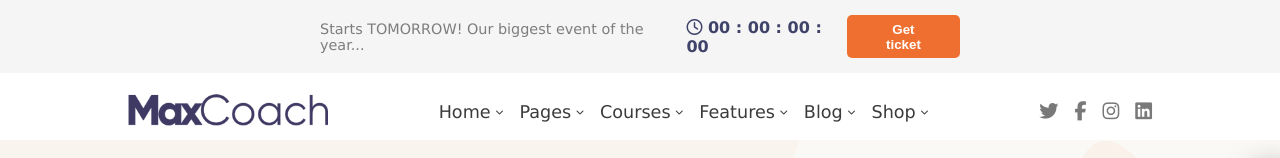
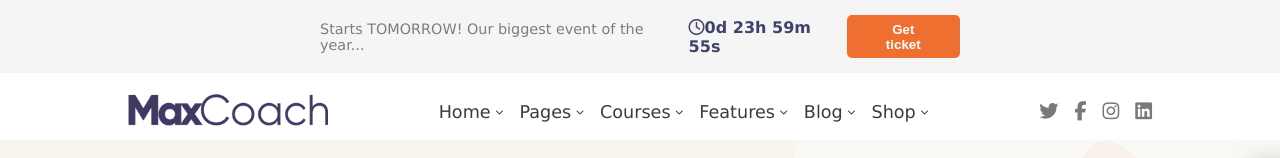
Before and after one commit to MarcoGranata9/proj-html-vuejs, a Vue app: page / in a window 1280 px wide. Shown: the top 158 px of the page. Built offline with nearby package versions, Linux system fonts and the light colour scheme.

Commit message:
add: readme

```diff
--- a/index.html
+++ b/index.html
@@ -2,7 +2,7 @@
 <html lang="en">
   <head>
     <meta charset="UTF-8" />
-    <link rel="icon" type="image/svg+xml" href="/public/favicon-180x180.png"/>
+    <link rel="icon" type="image/svg+xml" href="/favicon-180x180.png"/>
     <meta name="viewport" content="width=device-width, initial-scale=1.0" />
     <title>Vite + Vue</title>
   </head>
--- a/package.json
+++ b/package.json
@@ -11,9 +11,12 @@
   "dependencies": {
     "@fontsource-variable/dancing-script": "^5.0.15",
     "@fortawesome/fontawesome-free": "^6.5.1",
-    "vue": "^3.3.8"
+    "luxon": "^3.4.4",
+    "vue": "^3.3.8",
+    "vue-luxon": "^0.10.0"
   },
   "devDependencies": {
+    "@types/luxon": "^3.4.2",
     "@vitejs/plugin-vue": "^4.5.0",
     "sass": "^1.69.5",
     "vite": "^5.0.0"
--- a/src/components/HeaderTimer.vue
+++ b/src/components/HeaderTimer.vue
@@ -1,6 +1,31 @@
 <script>
 export default {
+    data() {
+        return {
+            countdown: null
+        }
+    },
+    methods: {
+        countdownfun() {
+            let countDownDate = new Date(new Date().getTime() + 86400000).getTime();
+            this.countdown = setInterval(function(){
+                let now = new Date().getTime();
+                let difference = countDownDate - now;
+                let days = Math.floor(difference / (1000 * 60 * 60 * 24));
+                let hours = Math.floor((difference % (1000 * 60 * 60 * 24)) / (1000 * 60 * 60));
+                let minutes = Math.floor((difference % (1000 * 60 * 60)) / (1000 * 60));
+                let seconds = Math.floor((difference % (1000 * 60)) / 1000);
 
+                document.getElementById("counter").innerHTML = days + "d " + hours + "h "
+                + minutes + "m " + seconds + "s ";
+
+                if (difference < 0) {
+                    clearInterval(this.countdown);
+                    document.getElementById("counter").innerHTML = "Countdown finito";
+                }
+            }, 1000)
+        }
+    }
 }
 </script>
 
@@ -9,7 +34,7 @@ export default {
         <div class="container">
             <div class="timer-wrapper">
                 <p>Starts TOMORROW! Our biggest event of the year...</p>
-                <div class="timer"><i class="fa-regular fa-clock"></i> 00 : 00 : 00 : 00</div>
+                <div class="timer"><i class="fa-regular fa-clock"></i><span id="counter">{{ countdownfun() }}</span></div>
                 <button class="btn">Get ticket</button>
             </div>
         </div>
@@ -19,23 +44,27 @@ export default {
 <style lang="scss" scoped>
 @use "../style/partials/mixin" as *;
 @use "../style/partials/variables" as *;
+
 .header-top {
     background-color: $gray-bg;
+
     .container {
         width: 50%;
         max-width: 800px;
-        .timer-wrapper{
+
+        .timer-wrapper {
             @include flex(space-between, center, row);
             padding: 15px 0;
-            p{
+
+            p {
                 color: #7d7d7d;
                 font-size: 0.9rem;
             }
+
             .timer {
                 color: #3f4369;
                 font-weight: bold;
             }
         }
     }
-}
-</style>
+}</style>
--- a/src/components/Newsletter.vue
+++ b/src/components/Newsletter.vue
@@ -55,6 +55,7 @@ section {
             font-size: 2rem;
             text-align: end;
             width: 30%;
+            font-weight: normal;
         }
         input {
             border: none;
@@ -63,6 +64,7 @@ section {
             padding: 1rem;
             font-size: 1.5rem;
             width: 100%;
+            color: white;
             &::placeholder{
                 color: white;
             }
```
Also changed, not shown: 1 other file (tests, documents, lock files or other folders).
